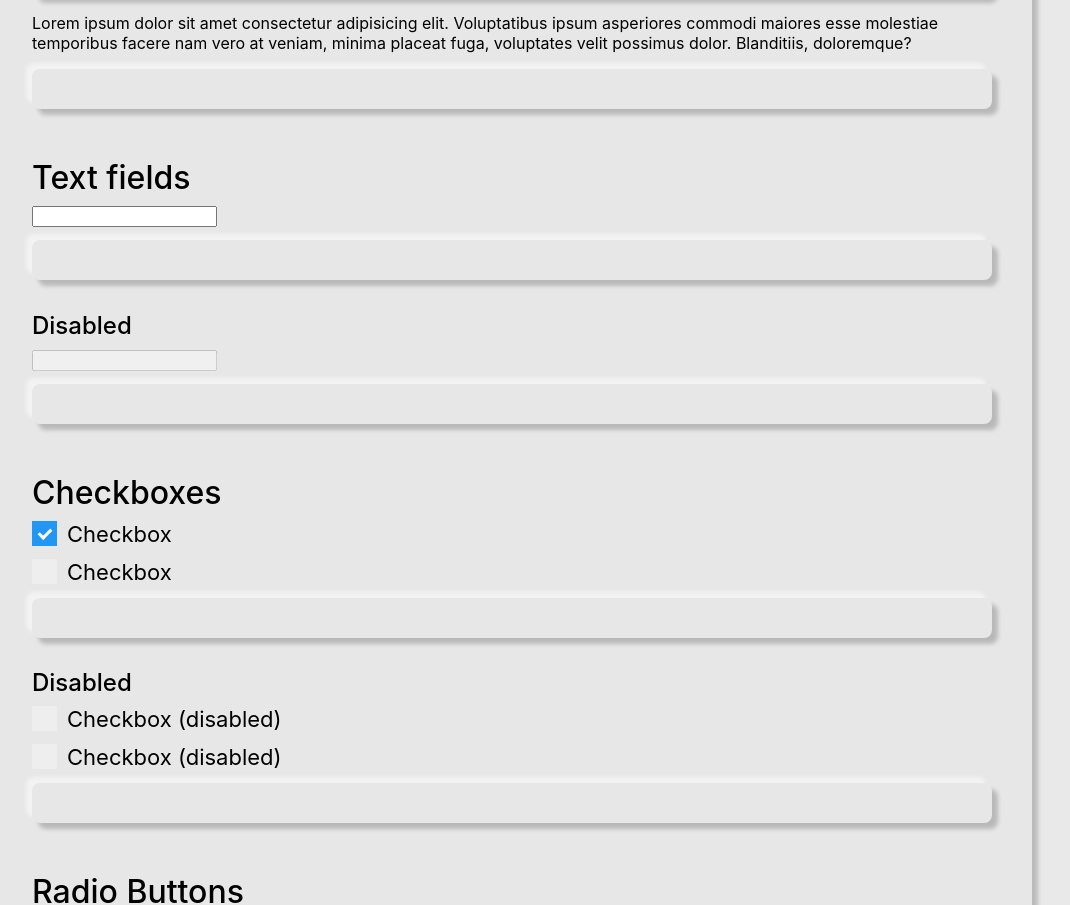
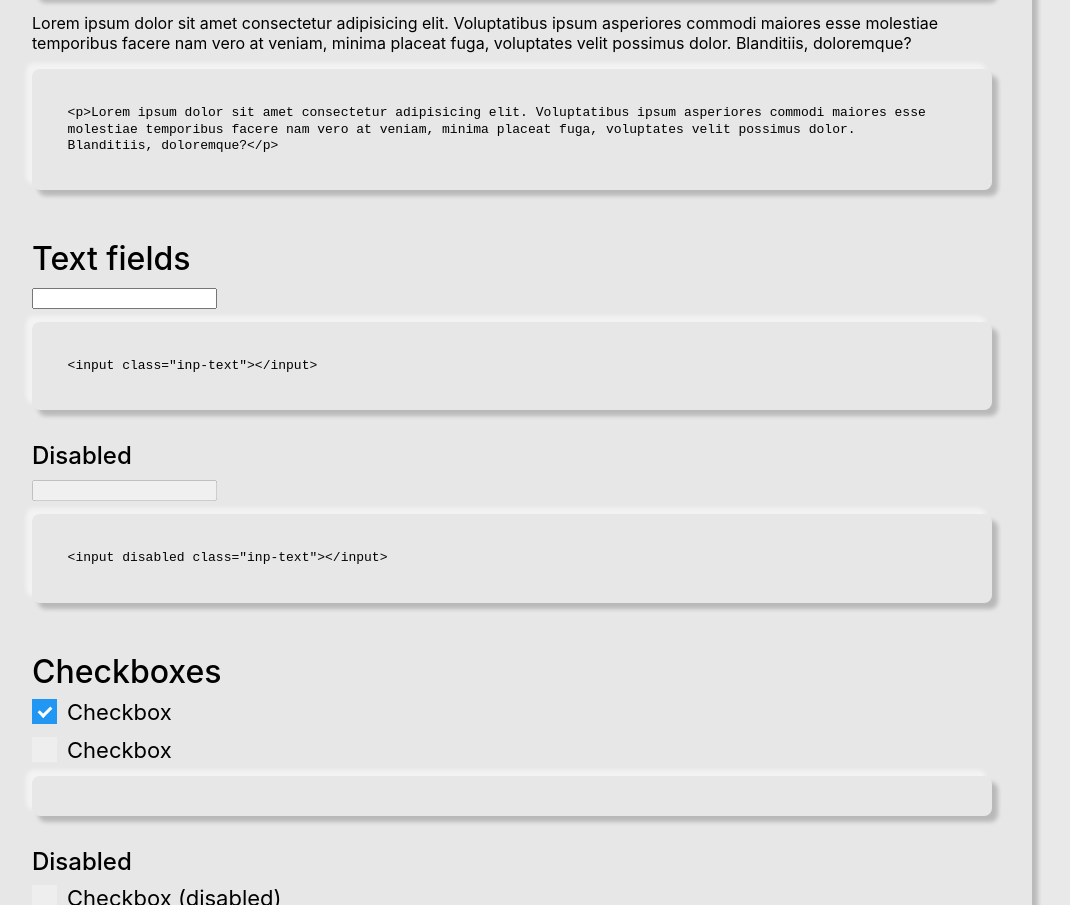
Before and after one commit to webments/neumorphic.css, a website: page index.html in a window 1280 px wide. Shown: the part 2203-3108 px from the top of the page, without its empty margins (128-1198 px from the left). Drawn offline with Linux system fonts and the light colour scheme.

Commit message:
Add code blocks

```diff
--- a/index.html
+++ b/index.html
@@ -89,19 +89,27 @@ found in the LICENSE file.
           molestiae temporibus facere nam vero at veniam, minima placeat fuga, voluptates velit possimus dolor.
           Blanditiis, doloremque?</p>
 
-          <pre class="long-code light3"><code></code></pre>
+          <pre class="long-code light3"><code>
+  &lt;p>Lorem ipsum dolor sit amet consectetur adipisicing elit. Voluptatibus ipsum asperiores commodi maiores esse
+  molestiae temporibus facere nam vero at veniam, minima placeat fuga, voluptates velit possimus dolor.
+  Blanditiis, doloremque?&lt;/p&gt;
+          </code></pre>
       </div>
 
       <div class="elementdiv">
         <h2>Text fields</h2>
         <input class="inp-text"></input>
 
-        <pre class="long-code light3"><code></code></pre>
+        <pre class="long-code light3"><code>
+  &lt;input class="inp-text">&lt;/input&gt;
+        </code></pre>
 
         <h4>Disabled</h4>
-        <input class="inp-text" disabled></input>
+        <input disabled class="inp-text"></input>
 
-        <pre class="long-code light3"><code></code></pre>
+        <pre class="long-code light3"><code>
+  &lt;input disabled class="inp-text">&lt;/input&gt;
+        </code></pre>
       </div>
 
       <div class="elementdiv">
```
Lines whose indentation alone changed are shown as unchanged.
